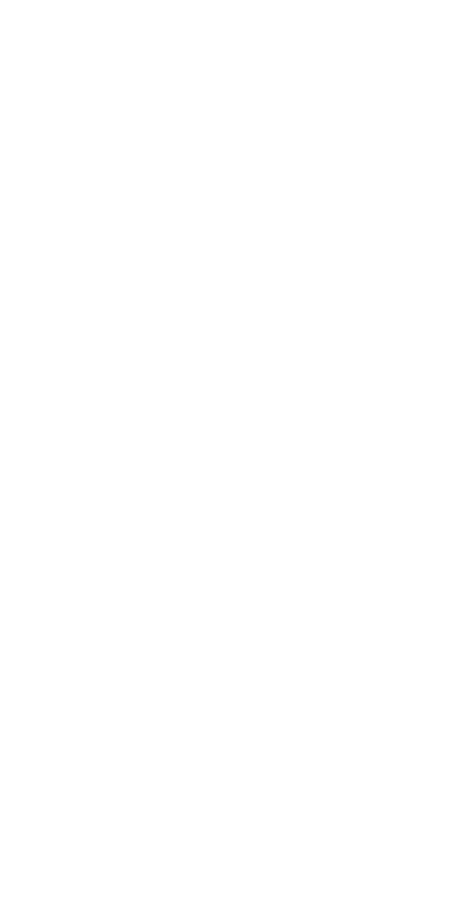
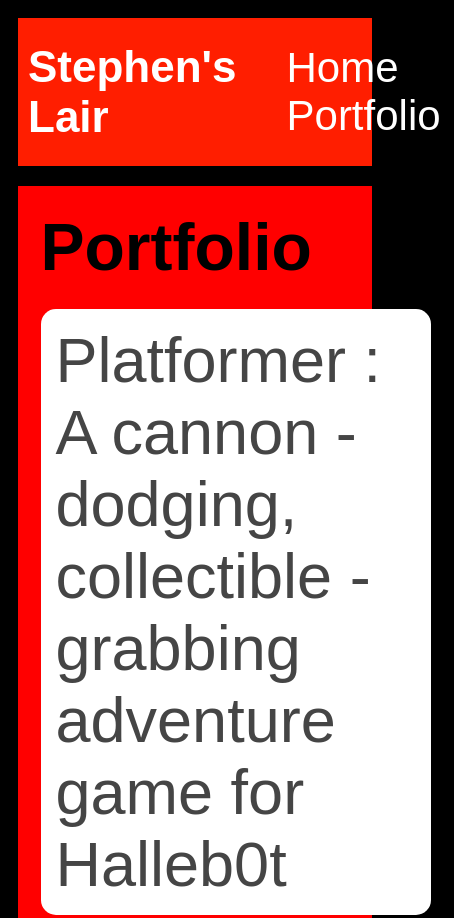
Before and after one commit to StephenKost/StephenKost.github.io, a plain HTML site: page portfolio.html in a window 390 px wide. Shown: the top 918 px of the page, 454 px wide, since content can reach past the window. Before the commit the page ends 844 px from the top, so only its background shows below. Drawn offline with Linux system fonts and the light colour scheme.

Commit message:
add portfolio.html file

```diff
--- a/portfolio.html
+++ b/portfolio.html
@@ -1,11 +1,42 @@
 <!DOCTYPE HTML>
 <html>
     <head>
+        <title>Stephen's Website</title>
+        <link rel="stylesheet" href="style.css">
     </head>
 
     <body>
       <div id="all-contents">
-
+        <nav>
+            <h1>Stephen's Lair</h1>
+            <ul id="nav-ul">
+                <li class="nav-li">
+                    <a class="nav-a" href="index.html"> Home</a>
+                </li>
+                <li class="nav-li">
+                    <a class="nav-a" href="portfolio.html">Portfolio</a>
+                </li>
+            </ul>
+        </nav>
+        <main>
+            <div class="content">
+                <h1>Portfolio</h1>
+                <ul id="portfolio">
+                    <li>
+                        <a href="projects/platformer/">Platformer : A cannon - dodging,
+                            collectible - grabbing adventure game for Halleb0t</a>
+                    </li>
+                    <li>
+                        <a href="projects/bouncing-box/">Bouncing Box : A project that gives
+                            you a taste of game development on the web</a>
+                    </li>
+                    <li>
+                        <a href="projects/circularity/">Circularity : A motion poem using
+                            random number generation and velocity applied to circle shapes...</a>
+                    </li>
+                </ul>
+            </div>
+        </main>
       </div>
     </body>
 </html>
--- a/style.css
+++ b/style.css
@@ -62,3 +62,77 @@ h2,
 h3 {
   margin: 0px;
 }
+         /* portfolio styles */
+         .content h1 {
+          color: black;
+      }
+
+      #portfolio {
+          list-style-type: none;
+          padding-left: 0;
+      }
+
+      #portfolio li {
+          background: #fff;
+          padding: 10px;
+          border-radius: 10px;
+          margin-bottom: 10px;
+      }
+
+      #portfolio li:hover {
+          background: #eee;
+      }
+
+      #portfolio a {
+          text-decoration: none;
+          color: #454545;
+      }
+            /* responsive web design */
+            @media screen and (min-width: 120px) and (max-width: 1080px) {
+              main {
+                height: 100ch;
+                zoom: 1.5;
+                display: grid;
+              }
+
+              h1 {
+                font-size: 44px;
+              }
+
+              h2 {
+                font-size: 42px;
+              }
+
+              h3 {
+                font-size: 36px;
+              }
+
+              #all-contents {
+                height: 100ch;
+                margin: none;
+              }
+
+              a {
+                font-size: 42px;
+              }
+
+              .sidebar {
+                margin-right: 0px;
+                justify-content: center;
+                align-items: center;
+              }
+
+              .sidebar-img {
+                width: 100%;
+              }
+
+              p,
+              li {
+                font-size: 24px;
+              }
+
+              .content {
+                align-content: center;
+                justify-content: center;
+              }
+          }
```
